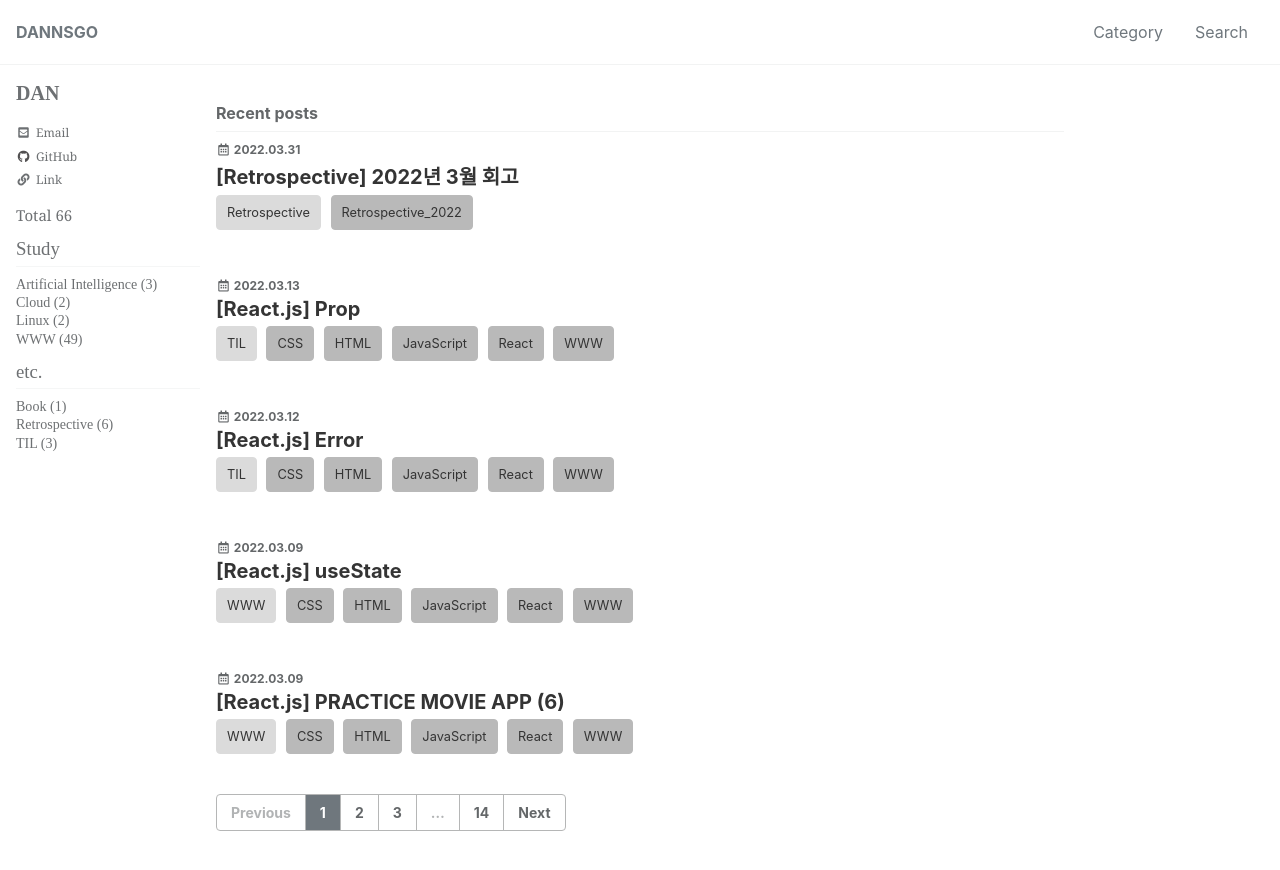
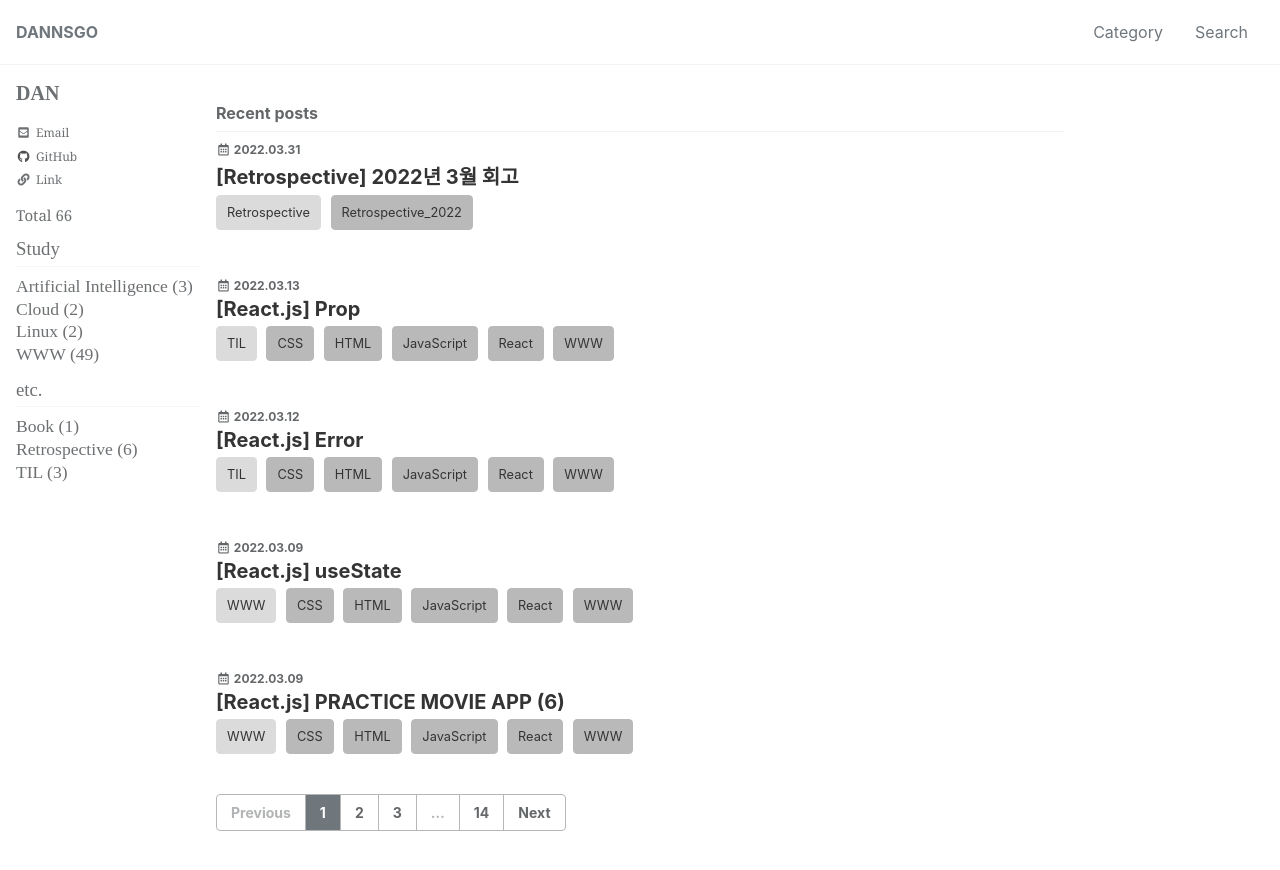
Before and after one commit to znhoon/dannsgo.github.io, a Jekyll site: the page built from index.html, in a window 1280 px wide and 900 px high. Shown: the top 870 px of the window. Built offline with Jekyll 4.4.1, drawn with Linux system fonts in a browser that asks for light colours; cached includes are drawn as plain includes; some web fonts are replaced; the list of posts is cut into pages by our own code.

Commit message:
Update _navigation.scss

```diff
--- a/_sass/minimal-mistakes/_navigation.scss
+++ b/_sass/minimal-mistakes/_navigation.scss
@@ -443,7 +443,7 @@
 
   a {
     color: inherit;
-    font-size: $type-size-4;
+    font-size: 1.1rem;
     font-family: $cute;
 
     &:hover {
```
